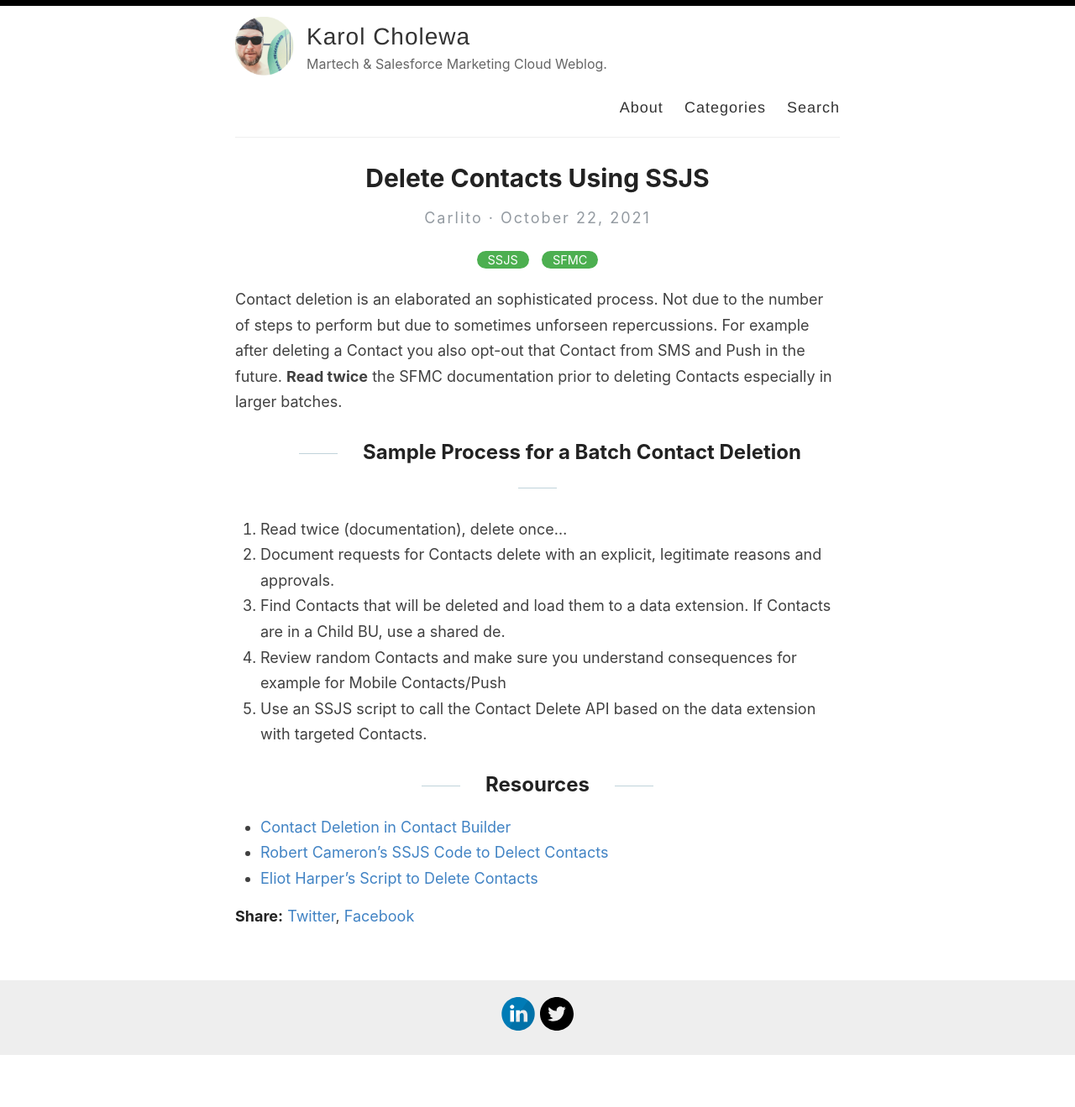
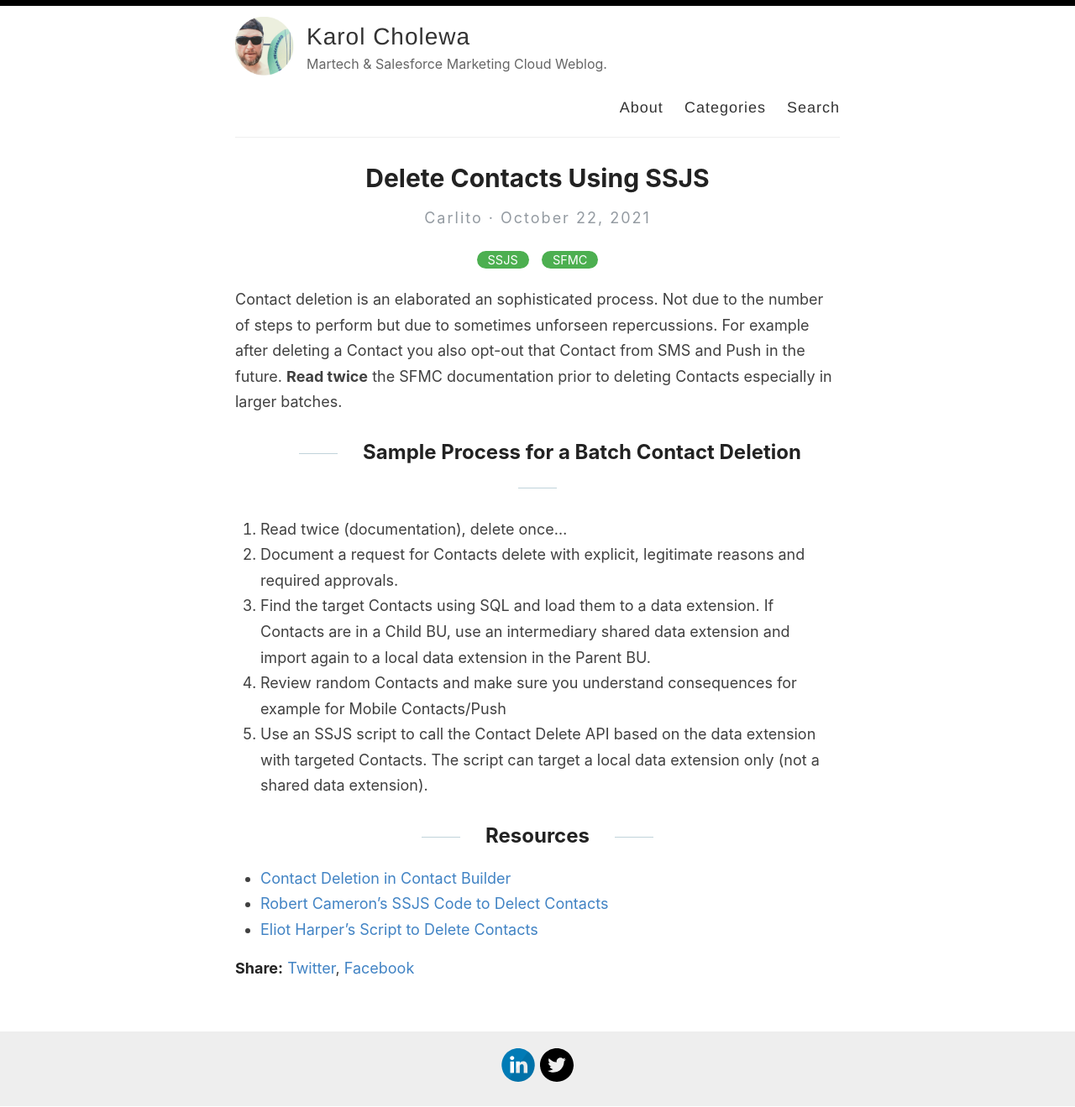
Before and after one commit to karolcholewa/blog, a Jekyll site: the page built from _posts/2021-10-22-delete-contacts-using-ssjs.md, in a window 1280 px wide. Shown: the whole page at 84% size. Built offline with Jekyll 4.4.1, drawn with Linux system fonts in a browser that asks for light colours; before the commit the page ends 1258 px from its top, so only the background shows below that.

Commit message:
post updated

```diff
--- a/_posts/2021-10-22-delete-contacts-using-ssjs.md
+++ b/_posts/2021-10-22-delete-contacts-using-ssjs.md
@@ -8,10 +8,10 @@ Contact deletion is an elaborated an sophisticated process. Not due to the numbe
 
 ## Sample Process for a Batch Contact Deletion
 1. Read twice (documentation), delete once&hellip;
-2. Document requests for Contacts delete with an explicit, legitimate reasons and approvals.
-3. Find Contacts that will be deleted and load them to a data extension. If Contacts are in a Child BU, use a shared de.
+2. Document a request for Contacts delete with explicit, legitimate reasons and required approvals.
+3. Find the target Contacts using SQL and load them to a data extension. If Contacts are in a Child BU, use an intermediary shared data extension and import again to a local data extension in the Parent BU.
 4. Review random Contacts and make sure you understand consequences for example for Mobile Contacts/Push
-5. Use an SSJS script to call the Contact Delete API based on the data extension with targeted Contacts.
+5. Use an SSJS script to call the Contact Delete API based on the data extension with targeted Contacts. The script can target a local data extension only (not a shared data extension).
 
 ## Resources
 *   [Contact Deletion in Contact Builder](https://help.salesforce.com/s/articleView?id=sf.mc_cab_contact_deletion.htm&type=5)
```
